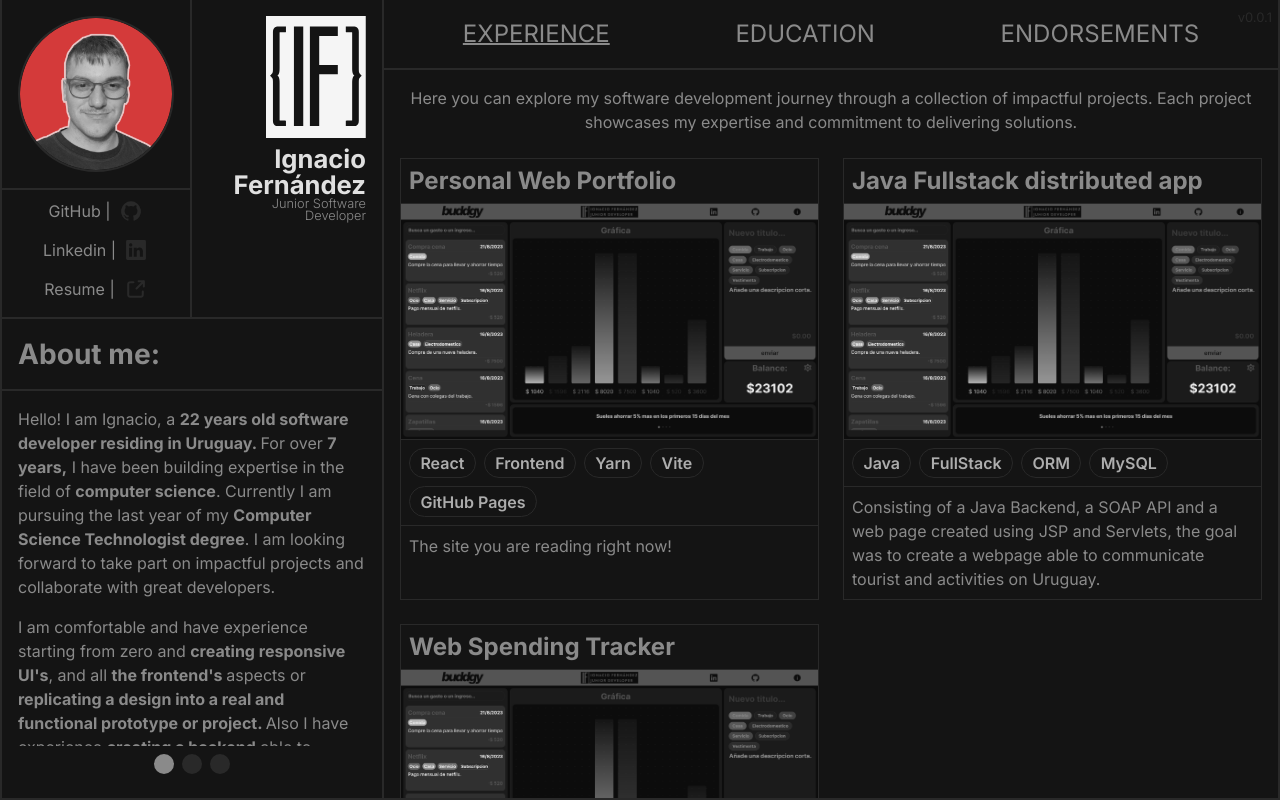
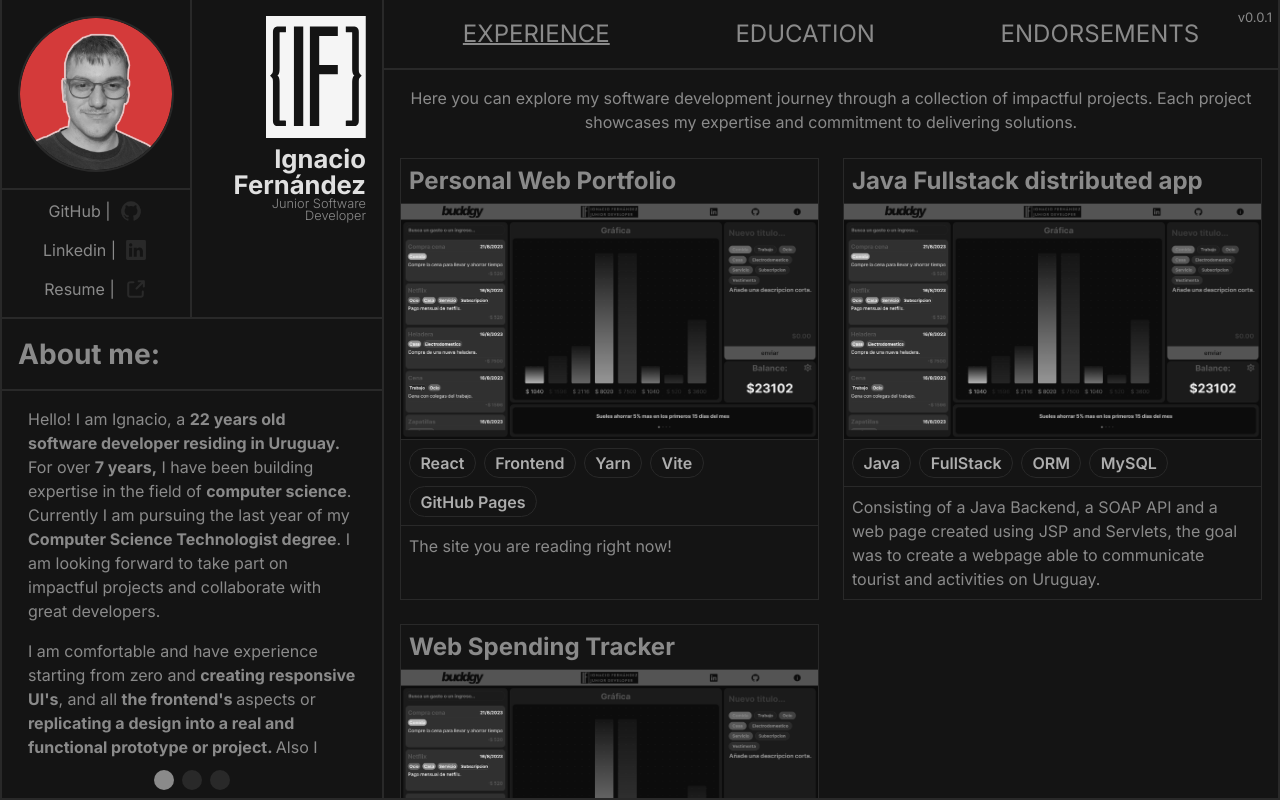
Before and after one commit to ignfer/portfolio, a React (Vite) app: page / in a window 1280 px wide. Built offline with nearby package versions, Linux system fonts and the light colour scheme.

Commit message:
Upload
- now some texts cannot be selected by the user, giving a more professional look

```diff
--- a/src/App.css
+++ b/src/App.css
@@ -1,11 +1,6 @@
 *{
   margin:0;
-  -ms-overflow-style: none;
-  scrollbar-width: none;
-}
-
-*::-webkit-scrollbar{
-  display: none;
+  scrollbar-width: thin;
 }
 
 #root {
--- a/src/components/AboutMeContent/AboutMeContent.css
+++ b/src/components/AboutMeContent/AboutMeContent.css
@@ -2,7 +2,7 @@
   box-sizing: border-box;
   height: 85%;
   width: 100%;
-  padding: 1rem;
+  /* padding: 1rem; */
 
   text-align: left;
 
@@ -11,7 +11,6 @@
   display: flex;
   flex-direction: column;
   justify-content: flex-end;
-
 }
 
 .about-me-content > p{
@@ -22,6 +21,7 @@
 
 .active-tab{
   box-sizing: border-box;
+  padding: 1rem;
 
   flex-grow: 1;
 
@@ -35,6 +35,9 @@
   color:var(--dark-color-2);
 
   overflow-y: scroll;
+  user-select: none;
+
+  scrollbar-gutter: stable both-edges;
 }
 
 .tab{
--- a/src/components/Logo/Logo.css
+++ b/src/components/Logo/Logo.css
@@ -13,7 +13,7 @@
   align-items:end;
 
   overflow: hidden;
-
+  user-select: none;
 }
 
 .header-title-section > img{
--- a/src/components/Modal/Modal.css
+++ b/src/components/Modal/Modal.css
@@ -81,7 +81,6 @@
 }
 
 .modal-banner{
-
   width: 100%;
   margin-top: 1rem;
 
--- a/src/components/NavBar/NavBar.css
+++ b/src/components/NavBar/NavBar.css
@@ -14,6 +14,7 @@
   color:var(--dark-color-2);
 
   list-style: none;
+  user-select: none;
 }
 
 .navbar > li {
@@ -37,5 +38,5 @@
   top: 0;
   right: 0;
   padding: 0.5rem;
-  color:var(--dark-color-1);
+  color:var(--dark-color-2);
 }
```
